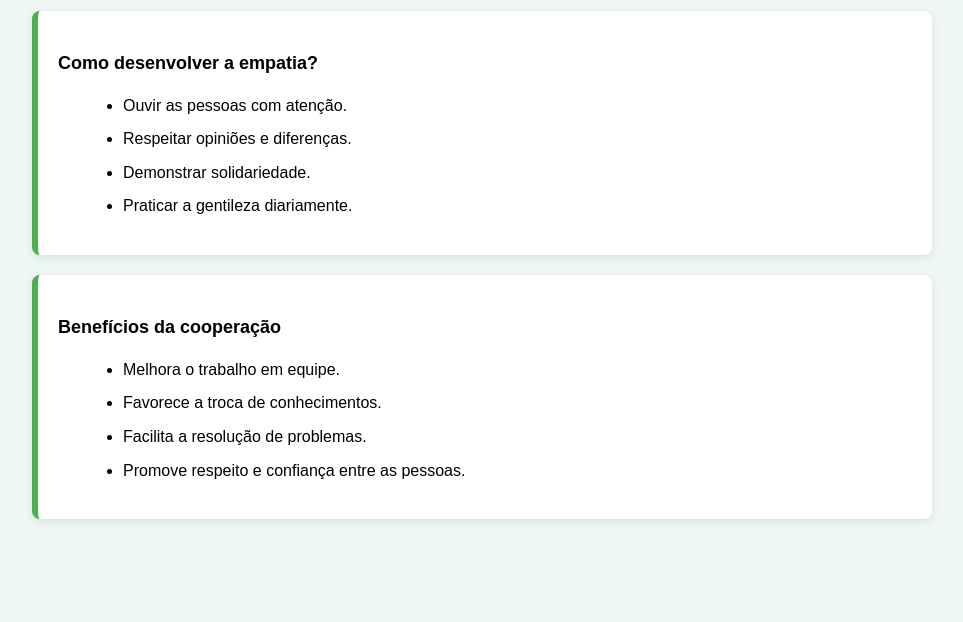
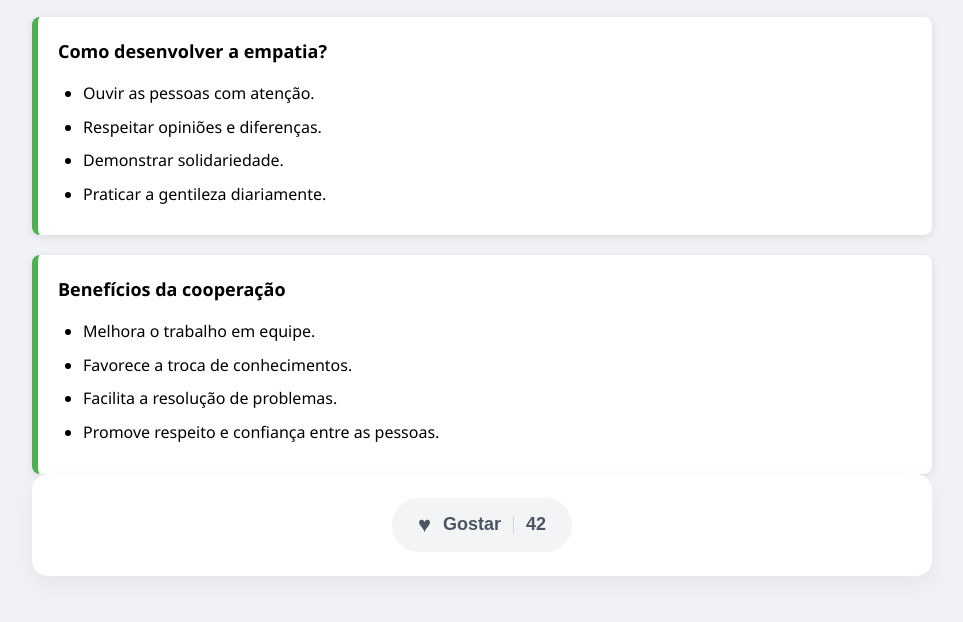
Before and after one commit to heloacarreiranascimento-wq/P-gina-web-aprimorando-interfaces-digitais, a plain HTML site: page index.html in a window 1280 px wide. Shown: the part 178-800 px from the top of the page, without its empty margins (158-1121 px from the left). Drawn offline with Linux system fonts and the light colour scheme.

Commit message:
copia01/02

```diff
--- a/index.html
+++ b/index.html
@@ -110,7 +110,137 @@
         </ul>
     </div>
 
-    <div class="rodape">
+<!DOCTYPE html>
+<html lang="pt">
+<head>
+  <meta charset="UTF-8">
+  <meta name="viewport" content="width=device-width, initial-scale=1.0">
+  <title>Botão de Curtidas</title>
+  <style>
+    /* Reset básico e centralização na página */
+    * {
+      box-sizing: border-box;
+      margin: 0;
+      padding: 0;
+    }
+
+    body {
+      font-family: 'Segoe UI', Roboto, Helvetica, Arial, sans-serif;
+      background-color: #f0f2f5;
+      display: flex;
+      justify-content: center;
+      align-items: center;
+      min-height: 100vh;
+    }
+
+    /* Container do Botão */
+    .like-container {
+      background-color: #ffffff;
+      padding: 24px 32px;
+      border-radius: 16px;
+      box-shadow: 0 10px 25px rgba(0, 0, 0, 0.05);
+      text-align: center;
+    }
+
+    /* Estilo do Botão */
+    .like-btn {
+      display: inline-flex;
+      align-items: center;
+      gap: 12px;
+      padding: 12px 24px;
+      font-size: 18px;
+      font-weight: 600;
+      color: #4b5563;
+      background-color: #f3f4f6;
+      border: 2px solid transparent;
+      border-radius: 50px;
+      cursor: pointer;
+      transition: all 0.25s cubic-bezier(0.4, 0, 0.2, 1);
+      outline: none;
+      user-select: none;
+    }
+
+    /* Ícone do Coração */
+    .heart-icon {
+      font-size: 22px;
+      transition: transform 0.2s ease;
+    }
+
+    /* Separador vertical suave */
+    .divider {
+      width: 1px;
+      height: 18px;
+      background-color: #d1d5db;
+      transition: background-color 0.25s ease;
+    }
+
+    /* Contador */
+    .like-count {
+      font-size: 18px;
+      font-weight: 700;
+    }
+
+    /* Efeitos de Hover */
+    .like-btn:hover {
+      background-color: #e5e7eb;
+      transform: translateY(-2px);
+    }
+
+    .like-btn:active {
+      transform: translateY(0);
+    }
+
+    /* Estado quando o botão está CURTIDO */
+    .like-btn.liked {
+      background-color: #fee2e2;
+      color: #dc2626;
+      border-color: #fca5a5;
+    }
+
+    .like-btn.liked .heart-icon {
+      transform: scale(1.2);
+    }
+
+    .like-btn.liked .divider {
+      background-color: #fca5a5;
+    }
+  </style>
+</head>
+<body>
+
+  <div class="like-container">
+    <button class="like-btn" id="likeBtn" onclick="toggleLike()">
+      <span class="heart-icon">♥</span>
+      <span id="btnText">Gostar</span>
+      <span class="divider"></span>
+      <span class="like-count" id="likeCount">42</span>
+    </button>
+  </div>
+
+  <script>
+    let isLiked = false;
+    let count = 42;
+
+    function toggleLike() {
+      const btn = document.getElementById('likeBtn');
+      const countElement = document.getElementById('likeCount');
+      const textElement = document.getElementById('btnText');
+
+      if (!isLiked) {
+        count++;
+        btn.classList.add('liked');
+        textElement.innerText = 'Gostado';
+        isLiked = true;
+      } else {
+        count--;
+        btn.classList.remove('liked');
+        textElement.innerText = 'Gostar';
+        isLiked = false;
+      }
+
+      countElement.innerText = count;
+    }
+  </script>
 
 </body>
 </html>
```
